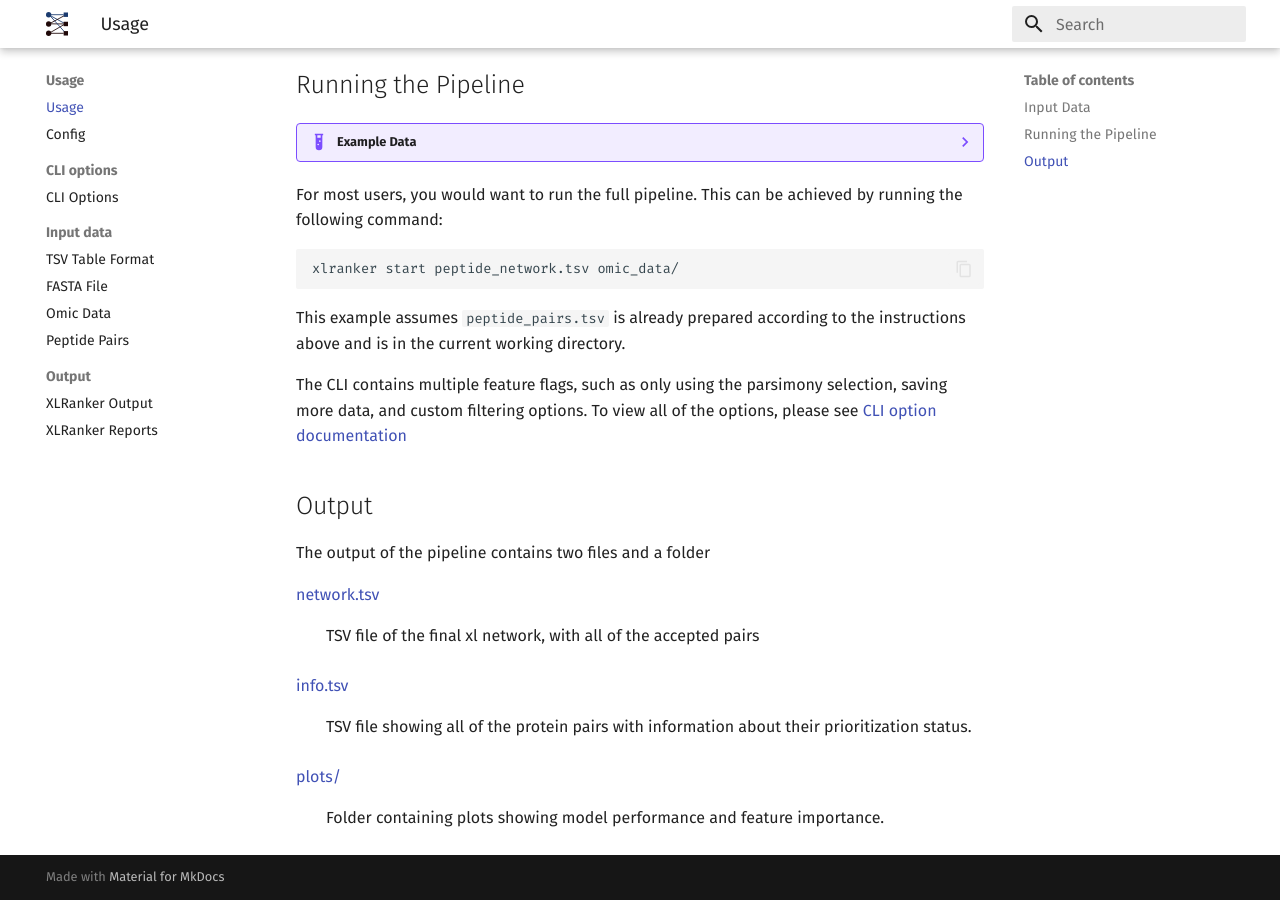
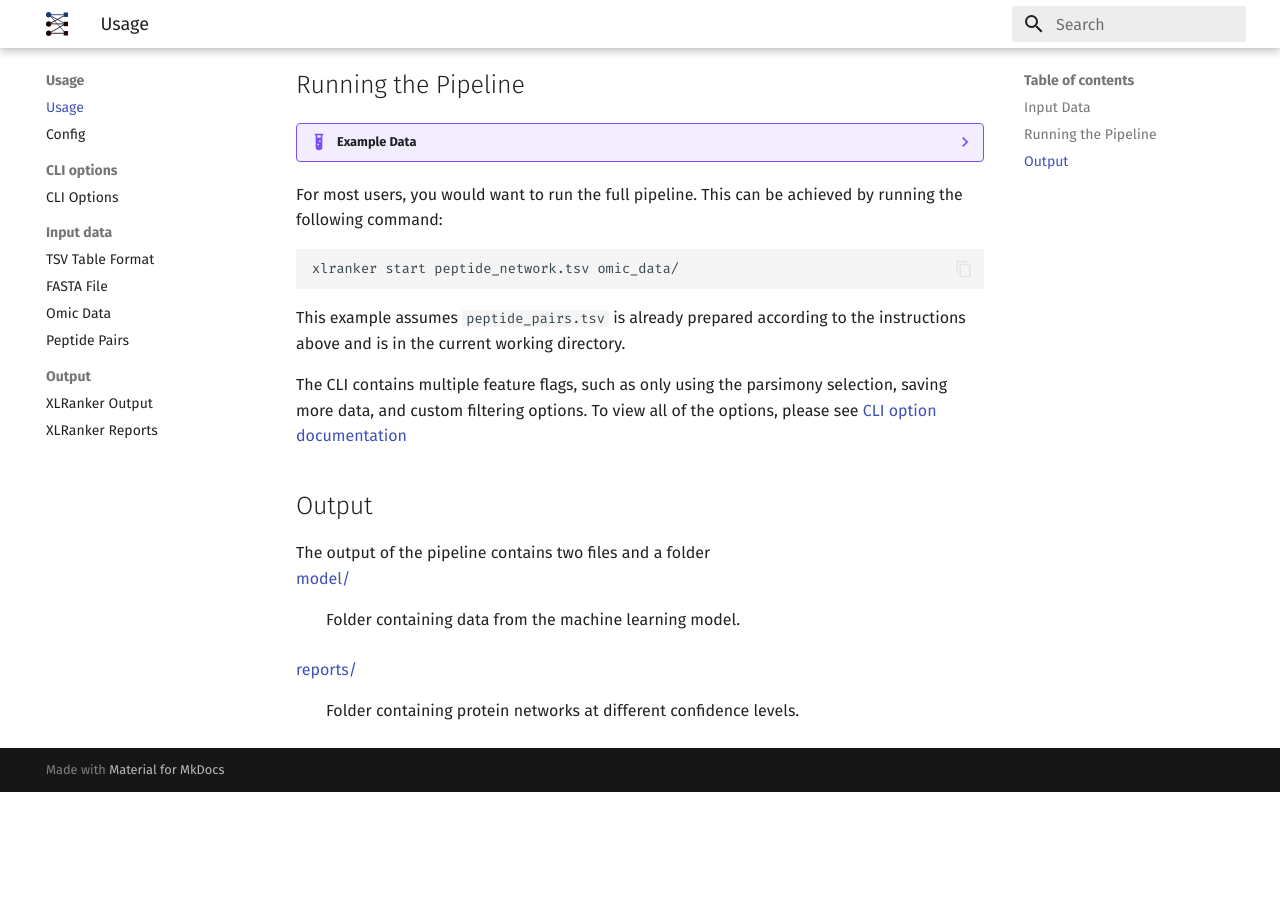
Before and after one commit to bzhanglab/xlranker, an MkDocs documentation site: the page built from docs/usage/index.md, in a window 1280 px wide and 900 px high, scrolled down 1022 px. Built offline with MkDocs 1.6.1 and Material for MkDocs 9.7.7, drawn with Linux system fonts in a browser that asks for light colours; plug-ins that fetch from the network failed and are left out; the version menu is left out; after the commit the page ends 1814 px from its top, so only the background shows below that.

Commit message:
update output documentation

```diff
--- a/docs/usage/index.md
+++ b/docs/usage/index.md
@@ -52,12 +52,8 @@ The CLI contains multiple feature flags, such as only using the parsimony select
 ## Output
 
 The output of the pipeline contains two files and a folder
+[model/](#)
+:   Folder containing data from the machine learning model.
 
-[network.tsv](#)
-:   TSV file of the final xl network, with all of the accepted pairs
-
-[info.tsv](#)
-:   TSV file showing all of the protein pairs with information about their prioritization status.
-
-[plots/](#)
-:   Folder containing plots showing model performance and feature importance.
+[reports/](#)
+:   Folder containing protein networks at different confidence levels.
```
